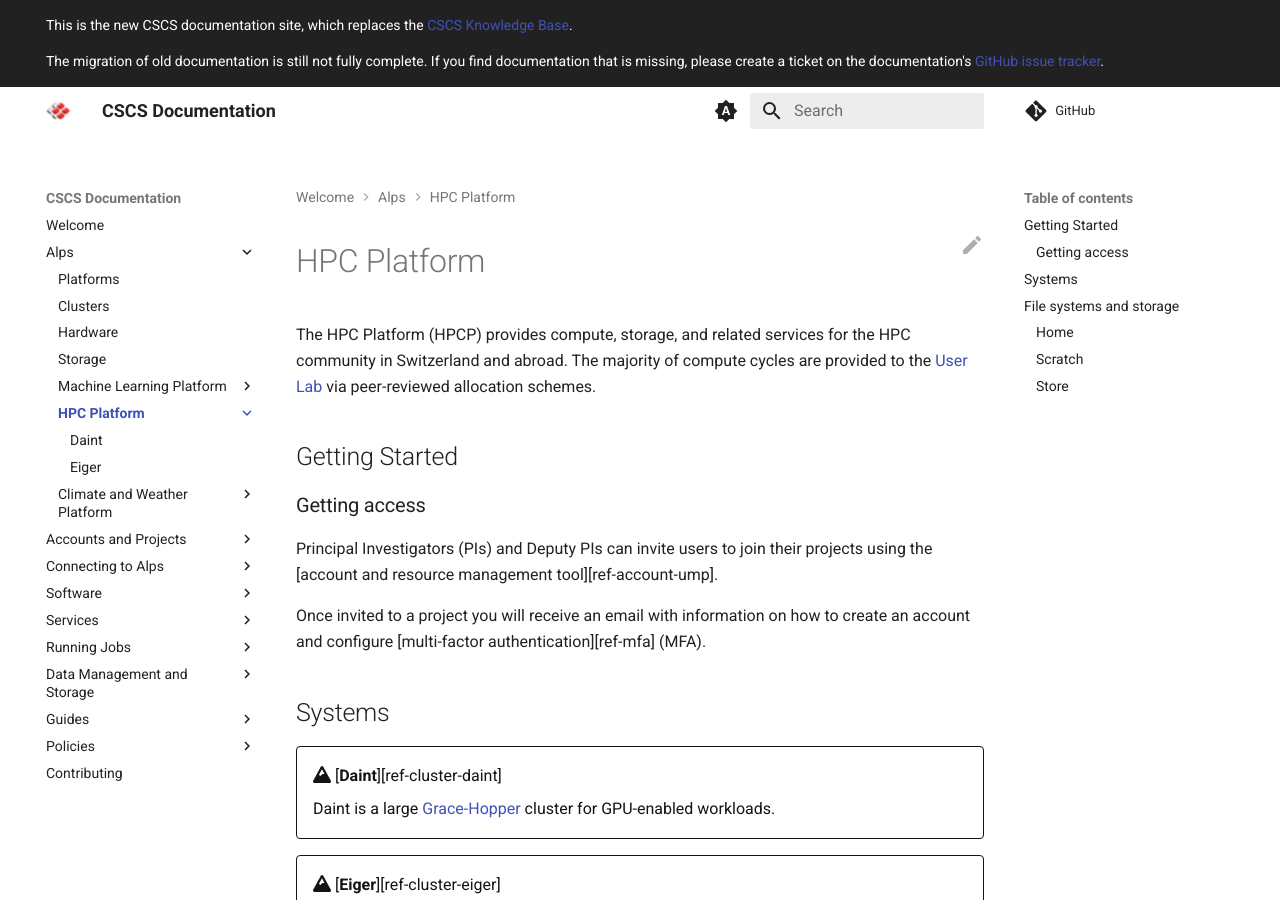
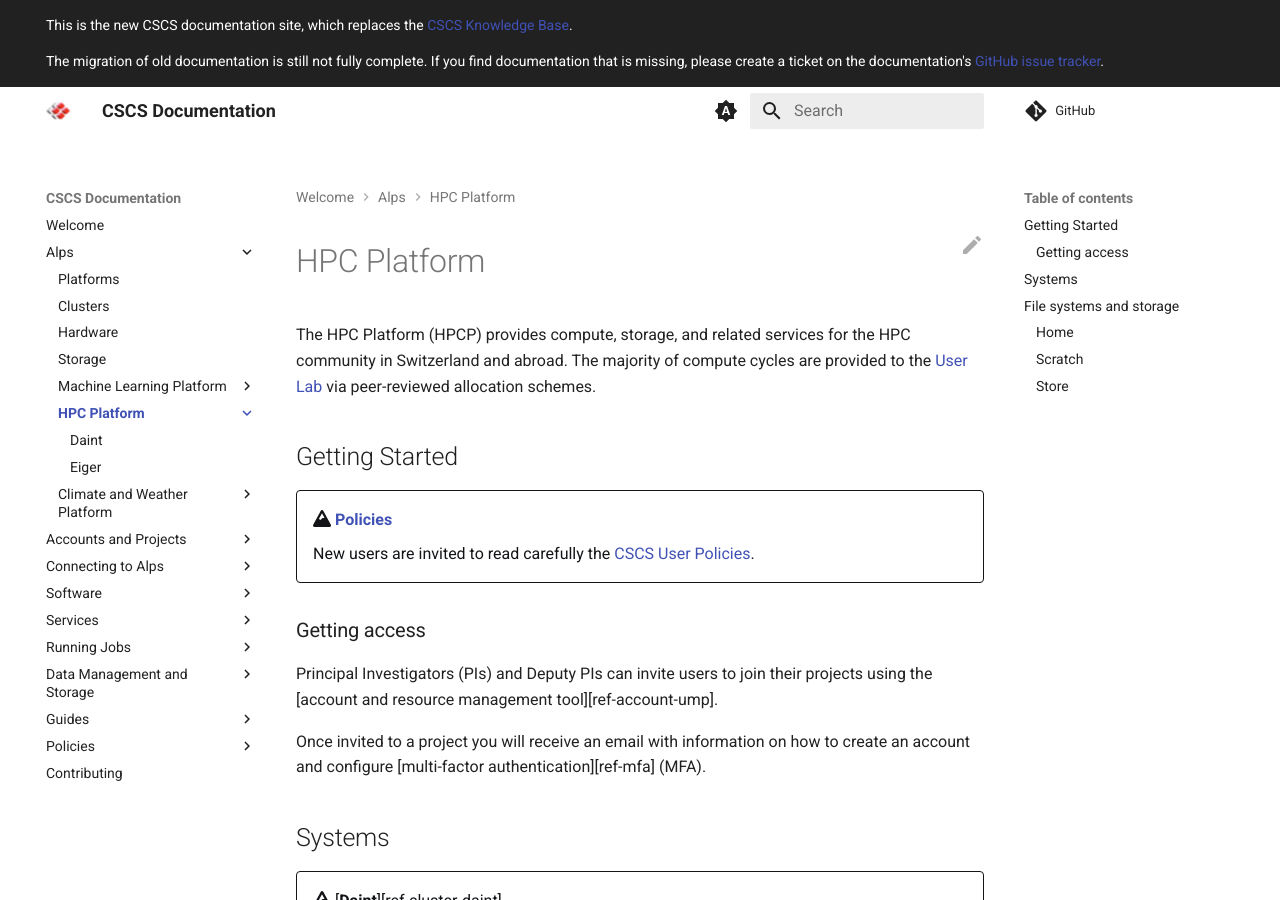
Before and after one commit to nickjbrowning/cscs-docs, an MkDocs documentation site: the page built from docs/platforms/hpcp/index.md, in a window 1280 px wide and 900 px high. Built offline with MkDocs 1.6.1 and Material for MkDocs 9.7.7, drawn with Linux system fonts in a browser that asks for light colours; comment, search, counter and statistics services are not loaded.

Commit message:
Update HPCP landing page with link to user policies (#163)

```diff
--- a/docs/platforms/hpcp/index.md
+++ b/docs/platforms/hpcp/index.md
@@ -4,6 +4,12 @@
 The HPC Platform (HPCP) provides compute, storage, and related services for the HPC community in Switzerland and abroad. The majority of compute cycles are provided to the [User Lab](https://www.cscs.ch/user-lab/overview) via peer-reviewed allocation schemes.
 
 ## Getting Started
+
+<div class="grid cards" markdown>
+-   :fontawesome-solid-mountain: [__Policies__][ref-policies]
+
+    New users are invited to read carefully the [CSCS User Policies][ref-policies].
+</div>
 
 ### Getting access
 
```
Also changed, not shown: docs/policies/index.md (+2 -0 lines).
